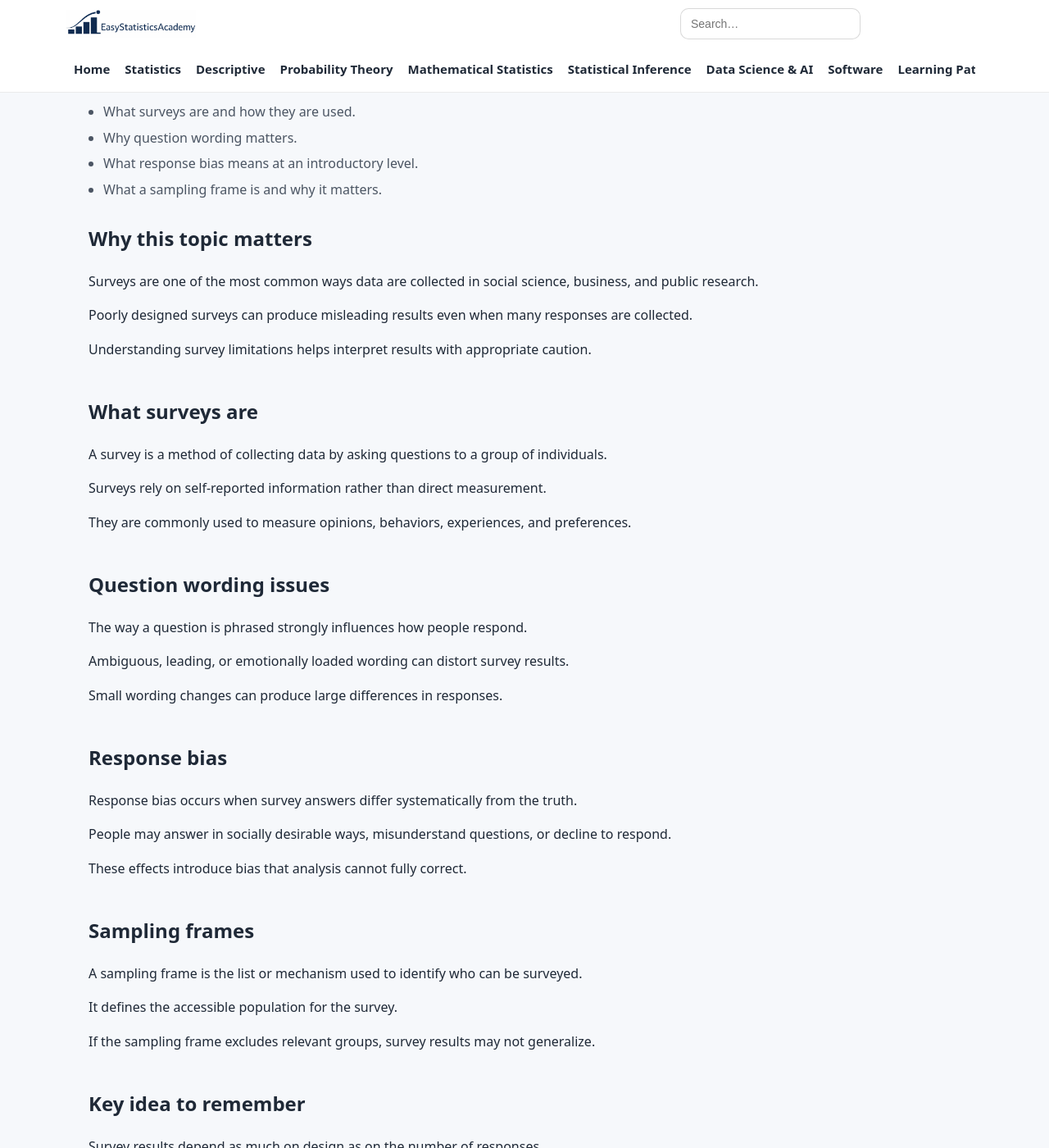
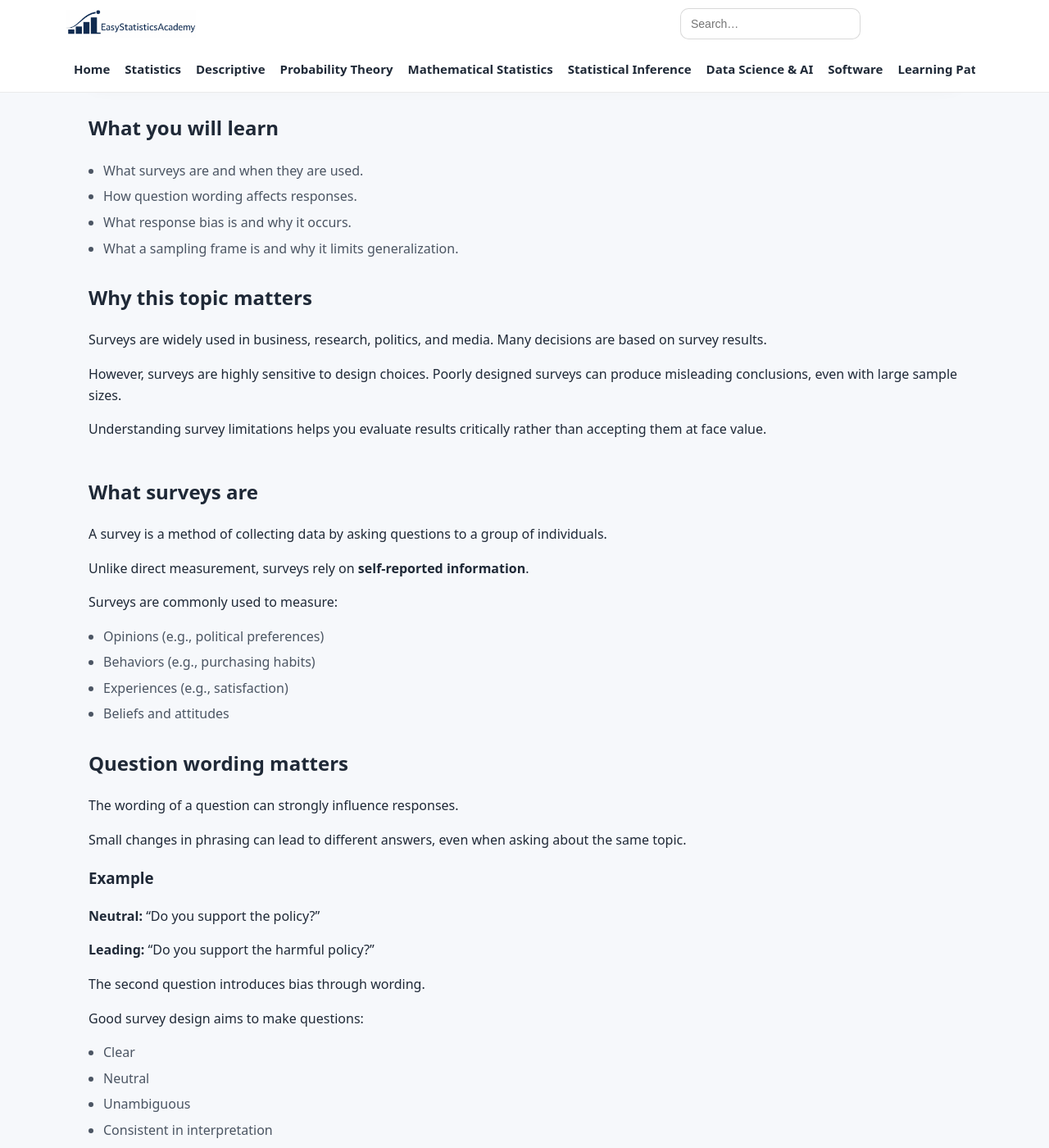
Before and after one commit to ammar-homaida-statistics/easystatisticsacademy, a Jekyll site: the page built from foundations/surveys/index.md, in a window 1280 px wide and 1400 px high, scrolled down 445 px. Shown: the whole window at 82% size. Built offline with Jekyll 4.4.1, drawn with Linux system fonts in a browser that asks for light colours; some of the changed text lies outside the part shown.

Commit message:
Update surveys section with construction notice and edits
Added a notice indicating that the survey section is under construction and updated various sections for clarity and precision.

```diff
--- a/foundations/surveys/index.md
+++ b/foundations/surveys/index.md
@@ -19,10 +19,14 @@
   <div class="hero-card">
     <h1>Surveys</h1>
 
+    <div style="background:#fff3cd; border:1px solid #ffeeba; padding:12px 14px; margin:14px 0; border-radius:8px;">
+      <strong>🚧 Under Construction</strong> — More real survey examples and visuals will be added.
+    </div>
+
     <p class="lead">
-      This lesson introduces surveys as a data collection method,
-      explains common problems with question wording, introduces
-      response bias, and explains the idea of sampling frames.
+      Surveys collect self-reported data by asking questions.
+      The quality of the results depends on how questions are written,
+      who is asked, and how people respond.
     </p>
 
     <p class="muted-mini">
@@ -31,146 +35,227 @@
   </div>
 </section>
 
+
+
 <section class="section">
   <div class="content-narrow">
     <h2>What you will learn</h2>
 
     <ul class="bullets">
-      <li>What surveys are and how they are used.</li>
-      <li>Why question wording matters.</li>
-      <li>What response bias means at an introductory level.</li>
-      <li>What a sampling frame is and why it matters.</li>
+      <li>What surveys are and when they are used.</li>
+      <li>How question wording affects responses.</li>
+      <li>What response bias is and why it occurs.</li>
+      <li>What a sampling frame is and why it limits generalization.</li>
     </ul>
   </div>
 </section>
+
+
 
 <section class="section">
   <div class="content-narrow">
     <h2>Why this topic matters</h2>
 
     <p>
-      Surveys are one of the most common ways data are collected
-      in social science, business, and public research.
+      Surveys are widely used in business, research, politics, and media.
+      Many decisions are based on survey results.
     </p>
 
     <p>
-      Poorly designed surveys can produce misleading results
-      even when many responses are collected.
+      However, surveys are highly sensitive to design choices.
+      Poorly designed surveys can produce misleading conclusions,
+      even with large sample sizes.
     </p>
 
     <p>
-      Understanding survey limitations helps interpret results
-      with appropriate caution.
+      Understanding survey limitations helps you evaluate results critically
+      rather than accepting them at face value.
     </p>
   </div>
 </section>
+
+
 
 <section class="section">
   <div class="content-narrow">
     <h2>What surveys are</h2>
 
     <p>
-      A survey is a method of collecting data by asking
-      questions to a group of individuals.
+      A survey is a method of collecting data by asking questions
+      to a group of individuals.
     </p>
 
     <p>
-      Surveys rely on self-reported information
-      rather than direct measurement.
+      Unlike direct measurement, surveys rely on
+      <strong>self-reported information</strong>.
     </p>
 
     <p>
-      They are commonly used to measure opinions,
-      behaviors, experiences, and preferences.
+      Surveys are commonly used to measure:
     </p>
+
+    <ul class="bullets">
+      <li>Opinions (e.g., political preferences)</li>
+      <li>Behaviors (e.g., purchasing habits)</li>
+      <li>Experiences (e.g., satisfaction)</li>
+      <li>Beliefs and attitudes</li>
+    </ul>
   </div>
 </section>
 
+
+
 <section class="section">
   <div class="content-narrow">
-    <h2>Question wording issues</h2>
+    <h2>Question wording matters</h2>
 
     <p>
-      The way a question is phrased
-      strongly influences how people respond.
+      The wording of a question can strongly influence responses.
     </p>
 
     <p>
-      Ambiguous, leading, or emotionally loaded wording
-      can distort survey results.
+      Small changes in phrasing can lead to different answers,
+      even when asking about the same topic.
+    </p>
+
+    <h3>Example</h3>
+
+    <p><strong>Neutral:</strong> “Do you support the policy?”</p>
+
+    <p><strong>Leading:</strong> “Do you support the harmful policy?”</p>
+
+    <p>
+      The second question introduces bias through wording.
     </p>
 
     <p>
-      Small wording changes can produce
-      large differences in responses.
+      Good survey design aims to make questions:
     </p>
+
+    <ul class="bullets">
+      <li>Clear</li>
+      <li>Neutral</li>
+      <li>Unambiguous</li>
+      <li>Consistent in interpretation</li>
+    </ul>
   </div>
 </section>
+
+
 
 <section class="section">
   <div class="content-narrow">
     <h2>Response bias</h2>
 
     <p>
-      Response bias occurs when survey answers
-      differ systematically from the truth.
+      Response bias occurs when answers differ systematically
+      from the true values or beliefs.
     </p>
 
     <p>
-      People may answer in socially desirable ways,
-      misunderstand questions, or decline to respond.
+      It arises from how people interpret questions
+      or choose to respond.
     </p>
 
+    <h3>Common sources of response bias</h3>
+
+    <ul class="bullets">
+      <li><strong>Social desirability:</strong> answering in a way that looks acceptable.</li>
+      <li><strong>Nonresponse:</strong> certain people choose not to respond.</li>
+      <li><strong>Misunderstanding:</strong> respondents interpret questions differently.</li>
+      <li><strong>Recall error:</strong> people do not remember accurately.</li>
+    </ul>
+
     <p>
-      These effects introduce bias that analysis
-      cannot fully correct.
+      These biases introduce systematic distortion
+      that cannot be fully corrected during analysis.
     </p>
   </div>
 </section>
+
+
 
 <section class="section">
   <div class="content-narrow">
     <h2>Sampling frames</h2>
 
     <p>
-      A sampling frame is the list or mechanism
-      used to identify who can be surveyed.
+      A sampling frame is the list or mechanism used
+      to identify who can be included in a survey.
     </p>
 
     <p>
-      It defines the accessible population
-      for the survey.
+      It defines the <strong>accessible population</strong>.
+    </p>
+
+    <h3>Example</h3>
+
+    <p>
+      A survey conducted through a mobile app
+      includes only people who use that app.
     </p>
 
     <p>
-      If the sampling frame excludes relevant groups,
-      survey results may not generalize.
+      People without access to the app are excluded,
+      even if they are part of the target population.
+    </p>
+
+    <p>
+      If the sampling frame is incomplete,
+      results may not generalize to the full population.
     </p>
   </div>
 </section>
+
+
+
+<section class="section">
+  <div class="content-narrow">
+    <h2>Common survey pitfalls</h2>
+
+    <ul class="bullets">
+      <li>Leading or emotionally loaded questions.</li>
+      <li>Unclear or ambiguous wording.</li>
+      <li>Excluding parts of the population.</li>
+      <li>Low or uneven response rates.</li>
+      <li>Overinterpreting small or biased samples.</li>
+    </ul>
+
+    <p>
+      These issues affect data quality before analysis begins.
+    </p>
+  </div>
+</section>
+
+
 
 <section class="section section-soft">
   <div class="content-narrow">
     <h2>Key idea to remember</h2>
 
     <p>
-      Survey results depend as much on design
-      as on the number of responses.
+      Survey results depend on design choices—
+      not just the number of responses.
     </p>
   </div>
 </section>
+
+
 
 <section class="section section-next">
   <div class="content-narrow">
     <h2>Simple summary</h2>
 
     <p>
-      Surveys collect self-reported data through questions.
-      Wording, response behavior, and sampling frames
-      strongly influence the quality of results.
+      Surveys collect self-reported data.
+      Question wording, response behavior,
+      and sampling frames determine how reliable
+      the results are.
     </p>
   </div>
 </section>
+
+
 
 <section class="section section-next">
   <div class="content-narrow">
```
Also changed, not shown: other parts of foundations/surveys/index.md (+6 -0 lines).
